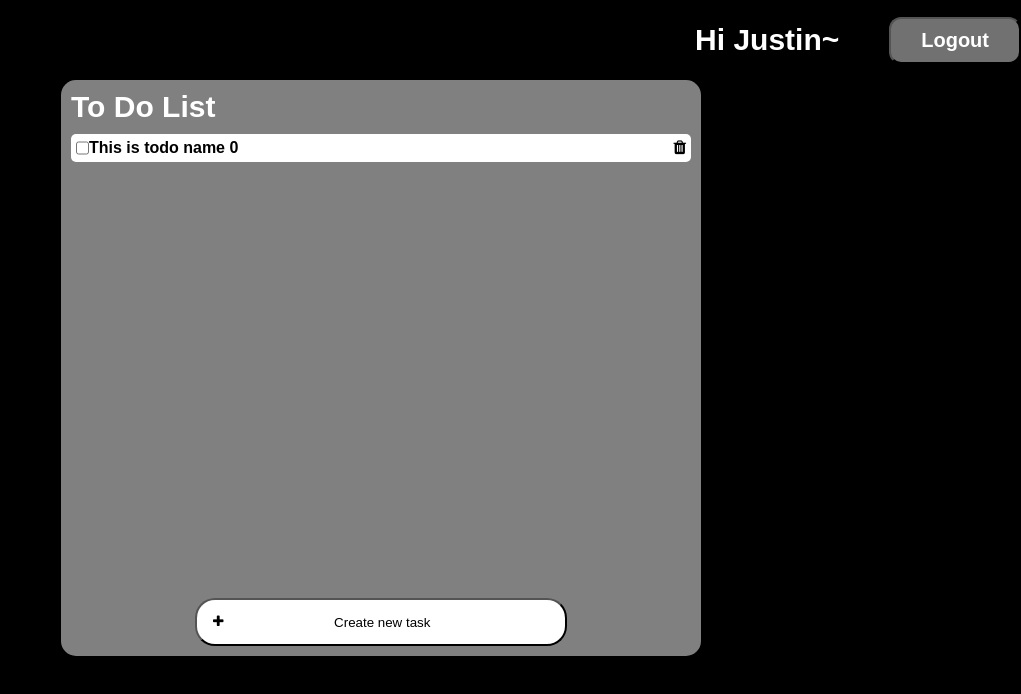
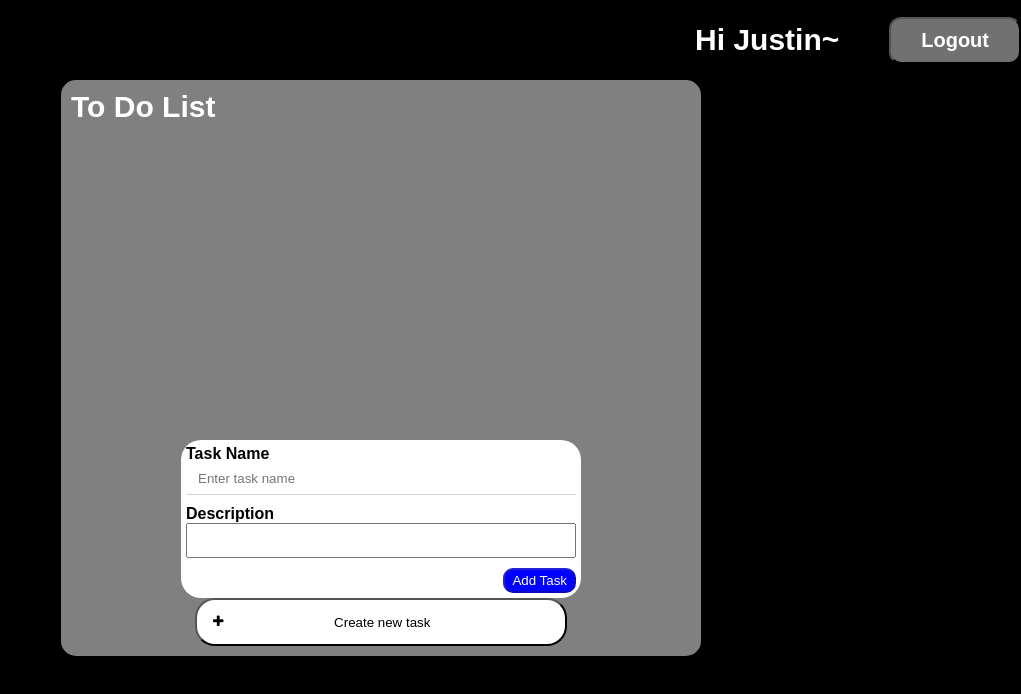
Before and after one commit to kobslbj/GDSC-FullStack-Training, a Next.js app in the folder todolist/: page / in a window 1280 px wide. Both pictures are taken after a click on the button "Create new task". Shown: the top 694 px of the page, without its empty margins (259-1280 px from the left). Built offline with nearby package versions, Linux system fonts and the light colour scheme.

Commit message:
feat: add task windows

```diff
--- a/todolist/src/app/page.js
+++ b/todolist/src/app/page.js
@@ -3,10 +3,13 @@
 import Image from "next/image";
 import styles from "./page.module.css";
 import { useState } from "react";
-import { Appbar, Todoitem } from "@/components";
+import { Appbar, Todoitem, CreateTaskWindows } from "@/components";
 
 export default function Home() {
   const [todos, setTodos] = useState([]);
+  const [isTaskWindowsVisible, setVisible] = useState(false);
+  const [taskName, setTaskName] = useState("");
+  const [taskDescription, setDescription] = useState("");
 
   const addTodo = () => {
     var id = todos.length ? ((todos.at(-1)).id + 1) : 0;
@@ -14,14 +17,26 @@ export default function Home() {
 
     var newTodo = {
       id: id,
-      name: name
+      name: taskName
     };
+
+    setVisible(false);
+    setTaskName("");
+    setDescription("");
 
     return setTodos([
       ...todos,
       newTodo
     ]);
   };
+
+  const setWindowsVisible = () => {
+    setVisible(!isTaskWindowsVisible);
+    if(isTaskWindowsVisible){
+      setTaskName("");
+      setDescription("");
+    }
+  }
 
   return (
     <div className={styles.page}>
@@ -39,10 +54,23 @@ export default function Home() {
               ))}
             </ul>
           </div>
-          <button type="submit" className={styles.btn} onClick={addTodo}>
+
+          {isTaskWindowsVisible && (
+            <CreateTaskWindows
+              taskName={taskName}
+              setTaskName={setTaskName}
+              desciption={taskDescription}
+              setDescription={setDescription}
+              addTodoCB={addTodo}
+            />
+          )}
+
+          <button type="submit" className={styles.btn} onClick={setWindowsVisible}>
             <i className="fa fa-plus"></i>
             <div className={styles.create_btn}>Create new task</div>
           </button>
+
+
         </div>
       </div>
     </div>
--- a/todolist/src/app/page.module.css
+++ b/todolist/src/app/page.module.css
@@ -76,6 +76,7 @@
   flex-grow: 1;
   text-align: left;
   text-overflow: clip;
+  margin-left: 5px;
 }
 .delete {
   border: none;
@@ -102,3 +103,39 @@
   align-self: center;
   flex-grow: 1;
 }
+
+.create_windows{
+  background-color: white;
+  padding: 5px;
+  display: flex;
+  align-self: center;
+  align-items: flex-start;
+  border-radius: 20px;
+  flex-direction: column;
+  width: 70%;
+  max-width: 400px;
+}
+
+.task_input {
+  width: 100%;
+  padding: 8px 12px;
+  margin-bottom: 10px;
+  box-sizing: border-box;
+}
+.task_input.taskname{
+  border: 0;
+  outline: 0;
+  background: transparent;
+  border-bottom: 1px solid lightgray;
+}
+.task_input.description{
+  border-radius: 10px;
+}
+
+.task_btn{
+  background-color: blue;
+  color: white;
+  border-radius: 10px;
+  padding: 3px 7px;
+  align-self: flex-end;
+}
--- /dev/null
+++ b/todolist/src/components/create_task_windows.jsx
@@ -0,0 +1,28 @@
+import { useState } from "react";
+import styles from "@/app/page.module.css";
+
+export default function CreateTaskWindows({taskName, setTaskName, desciption, setDescription, addTodoCB}) {
+    // const [item, setItem] = useState(todo)
+
+    return (
+        <div className={styles.create_windows}>
+            <div className={`${styles.font} ${styles.subtitle}`}>Task Name</div>
+            <input
+                type="text"
+                value={taskName}
+                onChange={(e) => setTaskName(e.target.value)}
+                placeholder="Enter task name"
+                className={`${styles.task_input} ${styles.taskname}`}
+            />
+            <div className={`${styles.font}`}>Description</div>
+            <input
+                type="text"
+                value={desciption}
+                onChange={(e) => setDescription(e.target.value)}
+                // placeholder="Enter task name"
+                className={`${styles.task_input} ${styles.desciption}`}
+            />
+            <button type="submit" className={styles.task_btn} onClick={addTodoCB} disabled={!taskName.trim()}>Add Task</button>
+        </div>
+    );
+}
--- a/todolist/src/components/index.jsx
+++ b/todolist/src/components/index.jsx
@@ -1,2 +1,3 @@
 export {default as Appbar} from "./Appbar"
 export {default as Todoitem} from "./Todoitem"
+export {default as CreateTaskWindows} from "./create_task_windows"
```
